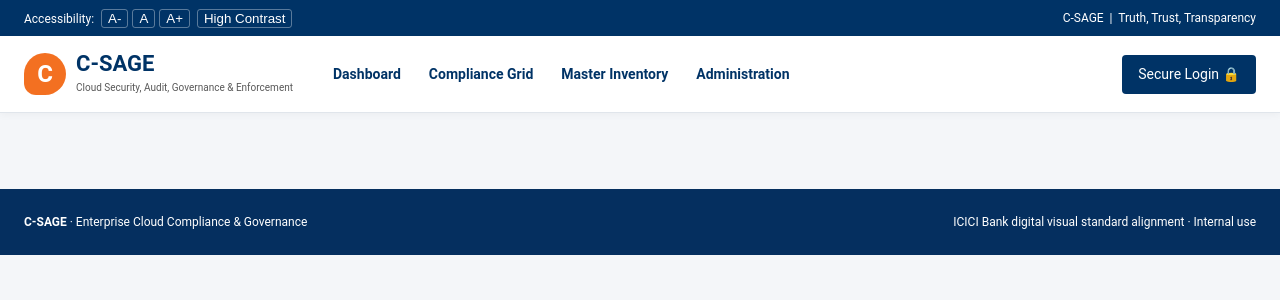
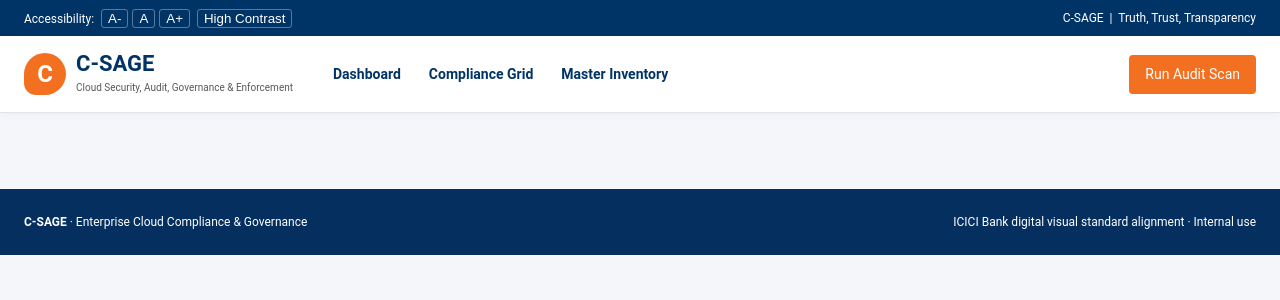
Before and after one commit to shankamal/AWS-C-SAGE, a Django app: template templates/compliance/base.html in a window 1280 px wide. Shown: the top 300 px of the page. Run offline with Django 5.2, Linux system fonts and the light colour scheme; the template is opened without the code that fills it, so the values that code supplies are empty.

Commit message:
Remove database-backed admin navigation from UI

```diff
--- a/templates/compliance/base.html
+++ b/templates/compliance/base.html
@@ -21,14 +21,9 @@
         <a href="{% url 'dashboard' %}">Dashboard</a>
         <a href="{% url 'findings' %}">Compliance Grid</a>
         <a href="{% url 'export_inventory_xlsx' %}">Master Inventory</a>
-        <a href="/admin/">Administration</a>
       </nav>
       <div class="header-actions">
-        {% if user.is_authenticated %}
         <form action="{% url 'run_scan' %}" method="post">{% csrf_token %}<button class="btn btn-primary" type="submit">Run Audit Scan</button></form>
-        {% else %}
-        <a class="btn btn-secondary" href="/admin/login/?next=/">Secure Login 🔒</a>
-        {% endif %}
       </div>
     </div>
   </header>
```
